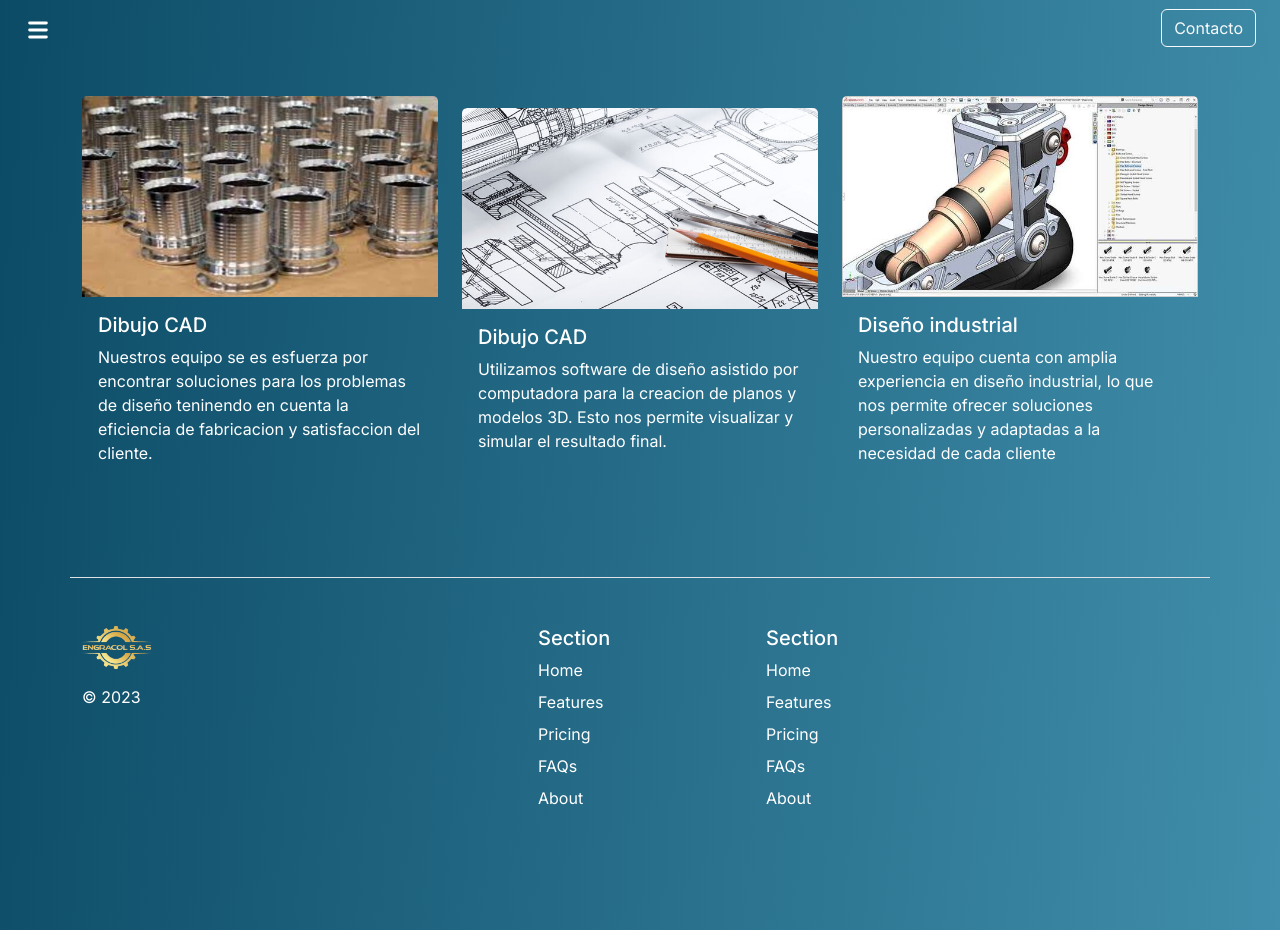
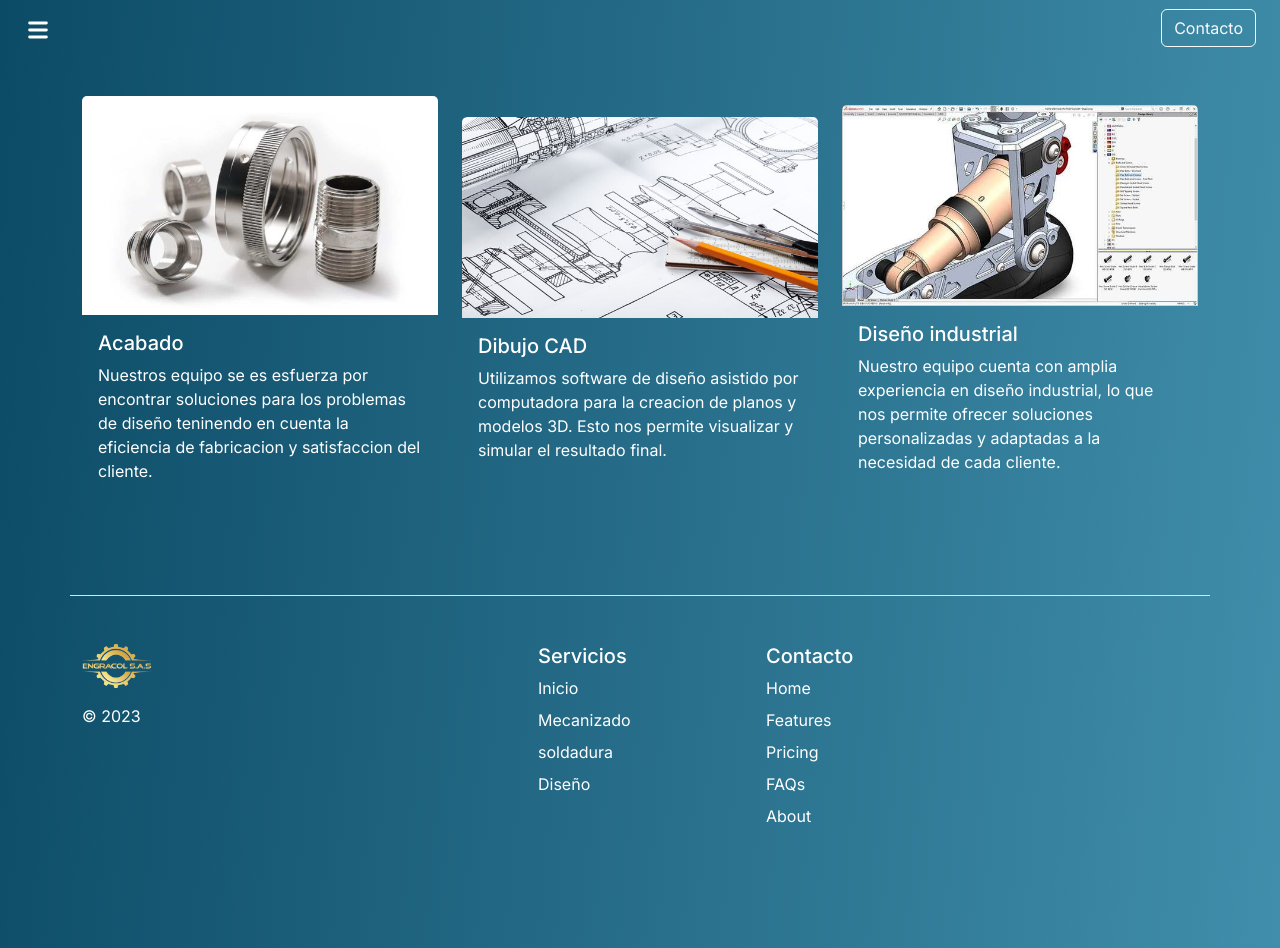
Before and after one commit to Finnitoadc/engracol-web, a Next.js app: page /diseno in a window 1280 px wide. Built offline with nearby package versions, Linux system fonts and the light colour scheme.

Commit message:
cambios3

```diff
--- a/src/app/components/footer.js
+++ b/src/app/components/footer.js
@@ -23,18 +23,17 @@ function Footer() {
         </div>
 
         <div className="col mb-3">
-          <h5>Section</h5>
+          <h5>Servicios</h5>
           <ul className="nav flex-column">
-            <li className="nav-item mb-2"><a href="#" className="nav-link p-0 text-white">Home</a></li>
-            <li className="nav-item mb-2"><a href="#" className="nav-link p-0 text-white">Features</a></li>
-            <li className="nav-item mb-2"><a href="#" className="nav-link p-0 text-white">Pricing</a></li>
-            <li className="nav-item mb-2"><a href="#" className="nav-link p-0 text-white">FAQs</a></li>
-            <li className="nav-item mb-2"><a href="#" className="nav-link p-0 text-white">About</a></li>
+            <li className="nav-item mb-2"><a href="/" className="nav-link p-0 text-white">Inicio</a></li>
+            <li className="nav-item mb-2"><a href="/mecanizado" className="nav-link p-0 text-white">Mecanizado</a></li>
+            <li className="nav-item mb-2"><a href="/soldadura" className="nav-link p-0 text-white">soldadura</a></li>
+            <li className="nav-item mb-2"><a href="/diseno" className="nav-link p-0 text-white">Diseño</a></li>
           </ul>
         </div>
 
         <div className="col mb-3">
-          <h5>Section</h5>
+          <h5>Contacto</h5>
           <ul className="nav flex-column">
             <li className="nav-item mb-2"><a href="#" className="nav-link p-0 text-white">Home</a></li>
             <li className="nav-item mb-2"><a href="#" className="nav-link p-0 text-white">Features</a></li>
--- a/src/app/diseno/page.js
+++ b/src/app/diseno/page.js
@@ -11,7 +11,7 @@ const CardComponent = () => {
     {
       imageSrc: '/CAD.jpg', // Ruta de la imagen 1
       title: 'Diseño industrial',
-      text: 'Nuestro equipo cuenta con amplia experiencia en diseño industrial, lo que nos permite ofrecer soluciones personalizadas y adaptadas a la necesidad de cada cliente',
+      text: 'Nuestro equipo cuenta con amplia experiencia en diseño industrial, lo que nos permite ofrecer soluciones personalizadas y adaptadas a la necesidad de cada cliente.',
     },
     {
       imageSrc: '/disenoindustrial.jpg', // Ruta de la imagen 2
@@ -20,7 +20,7 @@ const CardComponent = () => {
     },
     {
       imageSrc: '/acabado.jpg', // Ruta de la imagen 2
-      title: 'Dibujo CAD',
+      title: 'Acabado',
       text: 'Nuestros equipo se es esfuerza por encontrar soluciones para los problemas de diseño teninendo en cuenta la eficiencia de fabricacion y satisfaccion del cliente.',
     }
   ];
```
Also changed, not shown: public/acabado.jpg.
